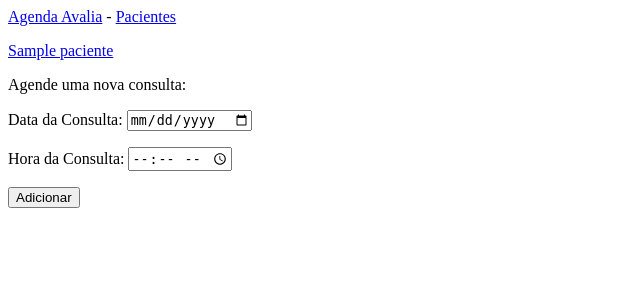
After one commit to dedlop/Agenda-Avalia, a Django app: page /nova_consulta/1 in a window 1280 px wide. The commit adds this page. Shown: the top 300 px of the page, without its empty margins (0-640 px from the left). Run offline with Django 5.2, Linux system fonts and the light colour scheme; tables that the repository leaves empty hold one stand-in row (values such as "Sample post").

Commit message:
Remodelando o app para a versão final

```diff
--- a/agenda_pacientes/admin.py
+++ b/agenda_pacientes/admin.py
@@ -1,5 +1,5 @@
 from django.contrib import admin
-from agenda_pacientes.models import Paciente, Dados
+from agenda_pacientes.models import Paciente, Consulta
 
 admin.site.register(Paciente)
-admin.site.register(Dados)
+admin.site.register(Consulta)
--- a/agenda_pacientes/forms.py
+++ b/agenda_pacientes/forms.py
@@ -1,8 +1,21 @@
 from django import forms
-from .models import Paciente
+from .models import Paciente, Consulta
 
 class PacienteForm(forms.ModelForm):
     class Meta:
         model = Paciente
         fields = ['nome']
         labels = {'text': ''}
+
+class ConsultaForm(forms.ModelForm):
+    class Meta:
+        model = Consulta
+        fields = ['data', 'hora']
+        labels = {
+            'data': 'Data da Consulta',
+            'hora': 'Hora da Consulta'
+        }
+        widgets = {
+            'data': forms.DateInput(attrs={'type': 'date'}),
+            'hora': forms.TimeInput(attrs={'type': 'time'}),
+        }
--- a/agenda_pacientes/models.py
+++ b/agenda_pacientes/models.py
@@ -9,15 +9,11 @@ class Paciente(models.Model):
         """Devolve uma representação em string do modelo"""
         return self.nome
 
-class Dados(models.Model):
-    """Dados do Paciente"""
+class Consulta(models.Model):
+    """Hora e data da consulta"""
     paciente = models.ForeignKey(Paciente, on_delete=models.CASCADE)
-    contato = models.TextField()
-    date_added = models.DateTimeField(auto_now_add=True)
-
-    class Meta:
-        verbose_name_plural = 'dados'
+    data = models.DateField()
+    hora = models.TimeField()
 
     def __str__(self):
-        """Devolve uma representação em string do modelo"""
-        return self.contato
+        return f'{self.data} {self.hora}'
--- /dev/null
+++ b/agenda_pacientes/templates/agenda_pacientes/nova_consulta.html
@@ -0,0 +1,15 @@
+{% extends "agenda_pacientes/base.html" %}
+
+{% block content %}
+
+<p><a href="{% url 'consultas' paciente.id %}">{{ paciente }}</a></p>
+
+<p>Agende uma nova consulta:</p>
+
+<form action="{% url 'nova_consulta' paciente.id %}" method="post">
+    {% csrf_token %}
+    {{ form.as_p }}
+    <button name="submit">Adicionar</button>
+</form>
+
+{% endblock content %}
--- a/agenda_pacientes/templates/agenda_pacientes/novo_paciente.html
+++ b/agenda_pacientes/templates/agenda_pacientes/novo_paciente.html
@@ -1,6 +1,7 @@
 {% extends "agenda_pacientes/base.html" %}
 
 {% block content %}
+    <p>Adicione um novo Paciente: </p>
 
     <form action="{% url 'novo_paciente' %}" method='post'>
         {% csrf_token %}
--- a/agenda_pacientes/templates/agenda_pacientes/pacientes.html
+++ b/agenda_pacientes/templates/agenda_pacientes/pacientes.html
@@ -6,7 +6,7 @@
     <ul>
         {% for paciente in pacientes %}
             <li>
-                <a href="{% url 'paciente' paciente.id %}">{{ paciente }}</a>
+                <a href="{% url 'consultas' paciente.id %}">{{ paciente }}</a>
             </li>
         {% empty %}
             <li>Não há pacientes cadastrados.</li>
--- a/agenda_pacientes/urls.py
+++ b/agenda_pacientes/urls.py
@@ -4,6 +4,7 @@ from . import views
 urlpatterns = [
     path('', views.index, name='index'),
     path('pacientes', views.pacientes, name='pacientes'),
-    path('pacientes/<paciente_id>/', views.paciente, name='paciente'),
     path('novo_paciente', views.novo_paciente, name='novo_paciente'),
+    path('consultas/<paciente_id>/', views.consultas, name='consultas'),
+    path('nova_consulta/<paciente_id>', views.nova_consulta, name='nova_consulta'),
 ]
--- a/agenda_pacientes/views.py
+++ b/agenda_pacientes/views.py
@@ -1,6 +1,6 @@
 from django.shortcuts import render
 from .models import Paciente
-from .forms import PacienteForm
+from .forms import PacienteForm, ConsultaForm
 from django.http import HttpResponseRedirect
 from django.urls import reverse
 
@@ -13,13 +13,6 @@ def pacientes(request):
     pacientes = Paciente.objects.order_by('date_added')
     context = {'pacientes': pacientes}
     return render(request, 'agenda_pacientes/pacientes.html', context)
-
-def paciente(request, paciente_id):
-    """Mostra os dados e horários do paciente"""
-    paciente = Paciente.objects.get(id = paciente_id)
-    dados = paciente.dados_set.order_by('-date_added')
-    context = {'paciente': paciente, 'dados': dados}
-    return render(request, 'agenda_pacientes/paciente.html', context)
 
 def novo_paciente(request):
     """Adiciona novo paciente"""
@@ -35,3 +28,30 @@ def novo_paciente(request):
 
     context = {'form': form}
     return render(request, 'agenda_pacientes/novo_paciente.html', context)
+
+def consultas(request, paciente_id):
+    """Mostra lista de consultas do paciente"""
+    paciente = Paciente.objects.get(id = paciente_id)
+    horarios = paciente.consulta_set.order_by('id')
+    context = {'paciente': paciente, 'horarios': horarios}
+    return render(request, 'agenda_pacientes/consultas.html', context)
+
+def nova_consulta(request, paciente_id):
+    """Agenda uma nova consulta"""
+    paciente = Paciente.objects.get(id = paciente_id)
+
+    if request.method != 'POST':
+        # Nenhum dado submetido; cria um formulário em branco
+        form = ConsultaForm()
+
+    else:
+        # Dados de POST submetidos; processa os dados
+        form = ConsultaForm(data=request.POST)
+        if form.is_valid():
+            nova_consulta = form.save(commit=False)
+            nova_consulta.paciente = paciente
+            nova_consulta.save()
+            return HttpResponseRedirect(reverse('consultas', args=[paciente_id]))
+
+    context = {'paciente': paciente, 'form': form}
+    return render(request, 'agenda_pacientes/nova_consulta.html', context)
```
Also changed, not shown: agenda_pacientes/templates/agenda_pacientes/consultas.html (added, +31 -0 lines), agenda_pacientes/templates/agenda_pacientes/paciente.html (deleted, +0 -27 lines), agenda_pacientes/migrations/0005_consulta.py (added), agenda_pacientes/migrations/0006_alter_consulta_paciente.py (added), agenda_pacientes/migrations/0007_alter_consulta_paciente.py (added).
